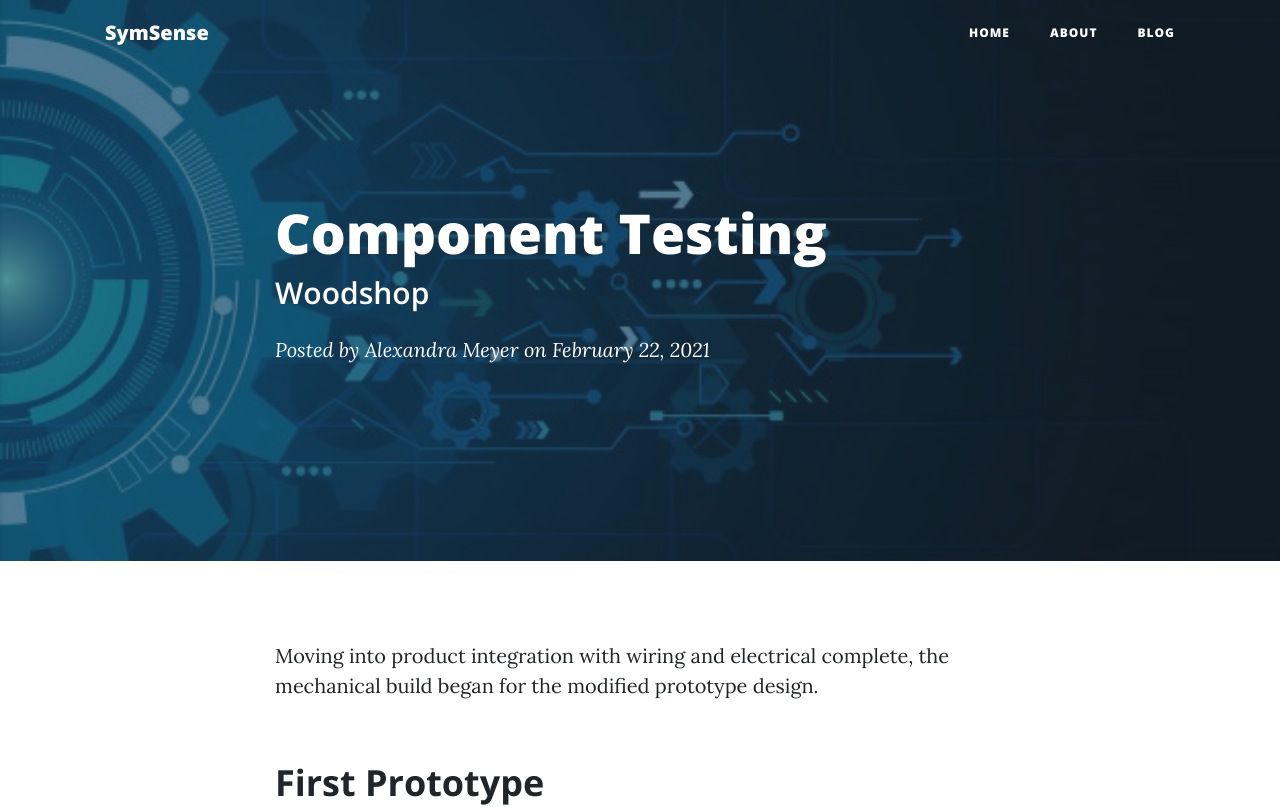
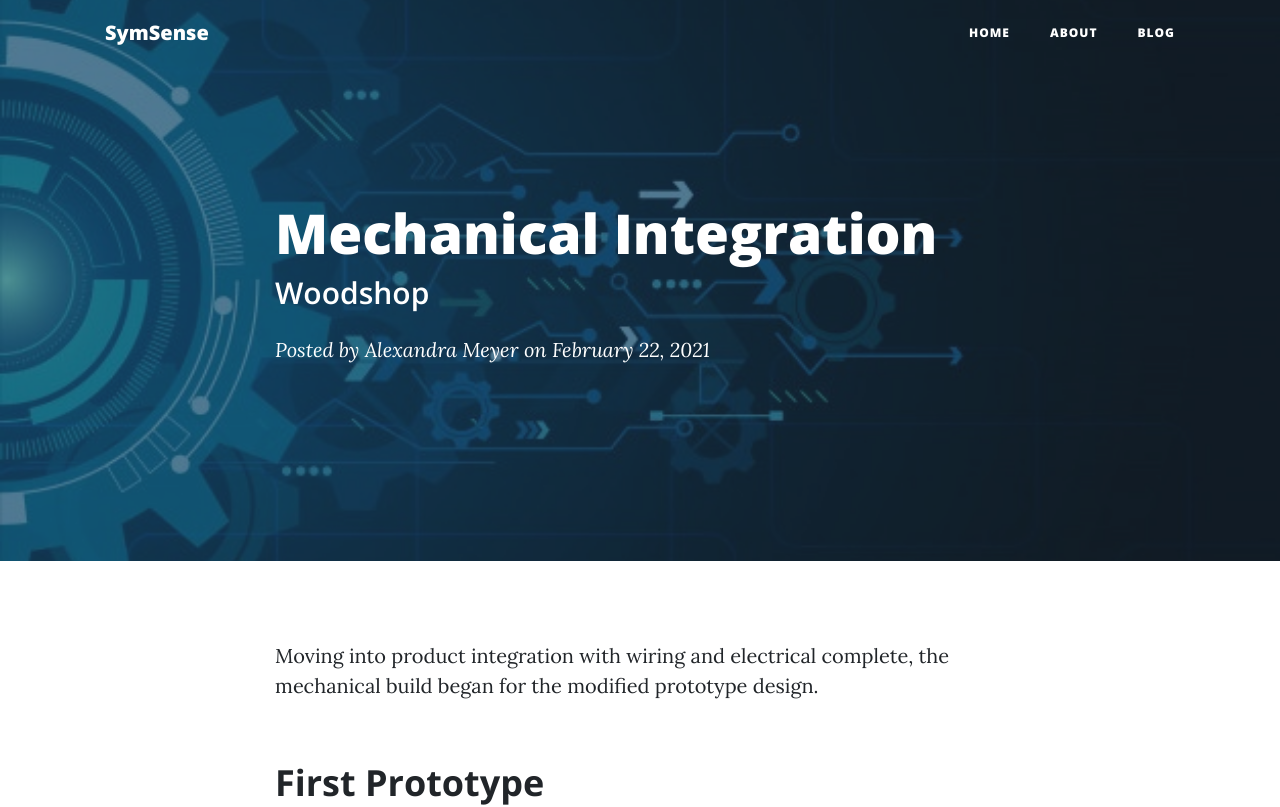
Before and after one commit to symsense/symsense.github.io, a website: page mech_integration.html in a window 1280 px wide. Shown: the top 807 px of the page. Drawn offline with nearby package versions, Linux system fonts and the light colour scheme.

Commit message:
Update mech_integration.html

```diff
--- a/mech_integration.html
+++ b/mech_integration.html
@@ -57,7 +57,7 @@
       <div class="row">
         <div class="col-lg-8 col-md-10 mx-auto">
           <div class="post-heading">
-            <h1>Component Testing</h1>
+            <h1>Mechanical Integration</h1>
             <h2 class="subheading">Woodshop</h2>
             <span class="meta">Posted by
               <a href="#">Alexandra Meyer</a>
```
